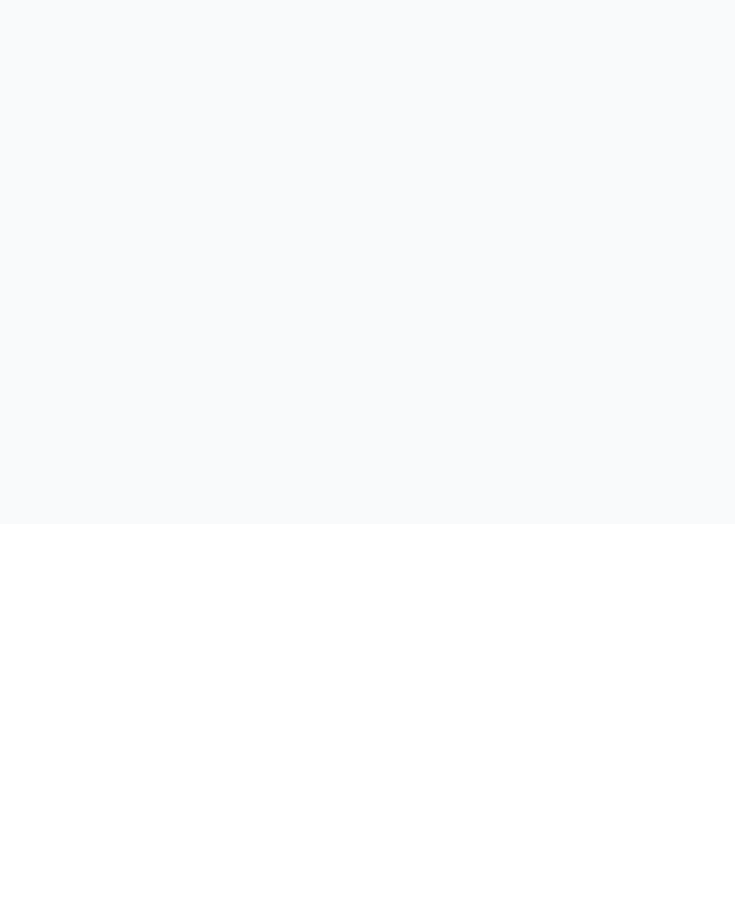
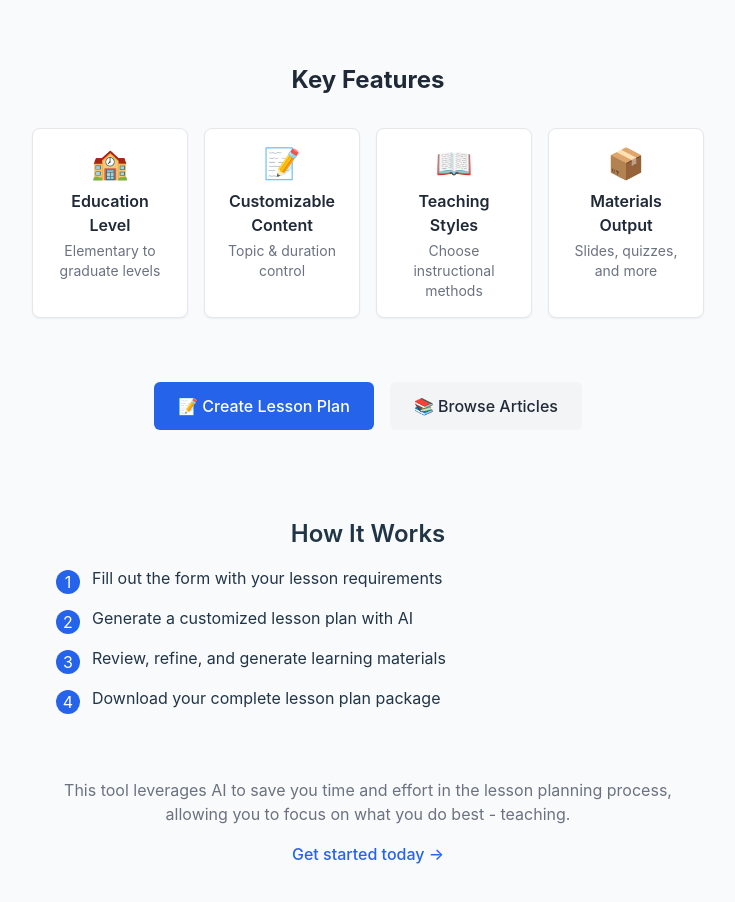
Before and after one commit to xingguo-huang/fullstack-mern, a React (Vite) app in the folder front-end/: page / in a window 1280 px wide. Shown: the part 308-1210 px from the top of the page, without its empty margins (272-1007 px from the left). Before the commit the page ends 864 px from the top, so only its background shows below. Built offline with nearby package versions, Linux system fonts and the light colour scheme; no server answers.

Commit message:
Revamp HomePage layout with enhanced UI, key features, quick links, and a how-to section for improved user engagement

```diff
--- a/front-end/src/pages/HomePage.jsx
+++ b/front-end/src/pages/HomePage.jsx
@@ -1,7 +1,86 @@
+import { Link } from 'react-router-dom';
+
 export default function HomePage() {
   return (
-    <div>
-      <h1>Welcome to the home page!</h1>
+    <div className="max-w-4xl mx-auto py-12 px-4">
+      <div className="text-center mb-16">
+        <h1 className="text-4xl font-bold text-gray-900 mb-4">AI Lesson Plan Generator</h1>
+        <p className="text-xl text-gray-600">
+          Create customized, effective, and engaging lesson plans tailored to your teaching needs.
+        </p>
+      </div>
+
+      {/* Key Features */}
+      <div className="mb-16">
+        <h2 className="text-2xl font-bold mb-8 text-center text-gray-800">Key Features</h2>
+        <div className="grid grid-cols-1 sm:grid-cols-2 lg:grid-cols-4 gap-4 text-center">
+          {[
+            { icon: '🏫', title: 'Education Level', desc: 'Elementary to graduate levels' },
+            { icon: '📝', title: 'Customizable Content', desc: 'Topic & duration control' },
+            { icon: '📖', title: 'Teaching Styles', desc: 'Choose instructional methods' },
+            { icon: '📦', title: 'Materials Output', desc: 'Slides, quizzes, and more' },
+          ].map(({ icon, title, desc }) => (
+            <div key={title} className="bg-white border border-gray-200 rounded-lg p-4 shadow-sm hover:shadow transition">
+              <div className="flex flex-col items-center">
+                <div className="text-3xl mb-2">{icon}</div>
+                <h3 className="text-base font-semibold text-gray-800">{title}</h3>
+                <p className="text-sm text-gray-500 mt-1">{desc}</p>
+              </div>
+            </div>
+          ))}
+        </div>
+      </div>
+
+
+      {/* Quick Links */}
+      <div className="flex flex-col md:flex-row justify-center gap-4 mb-16">
+        <Link
+          to="/lesson-plan"
+          className="bg-blue-600 text-white py-3 px-6 rounded-md text-center font-medium hover:bg-blue-700 transition-colors"
+        >
+          📝 Create Lesson Plan
+        </Link>
+        <Link
+          to="/articles"
+          className="bg-gray-100 text-gray-800 py-3 px-6 rounded-md text-center font-medium hover:bg-gray-200 transition-colors"
+        >
+          📚 Browse Articles
+        </Link>
+      </div>
+
+      {/* Simple How-To Section */}
+      <div className="bg-gray-50 p-6 rounded-lg mb-10">
+        <h2 className="text-2xl font-semibold mb-4 text-center">How It Works</h2>
+        <ul className="space-y-3">
+          {[
+            'Fill out the form with your lesson requirements',
+            'Generate a customized lesson plan with AI',
+            'Review, refine, and generate learning materials',
+            'Download your complete lesson plan package',
+          ].map((text, idx) => (
+            <li key={idx} className="flex items-start">
+              <span className="bg-blue-600 text-white rounded-full w-6 h-6 flex items-center justify-center mr-3 mt-1 flex-shrink-0">
+                {idx + 1}
+              </span>
+              <span>{text}</span>
+            </li>
+          ))}
+        </ul>
+      </div>
+
+
+      <div className="text-center">
+        <p className="text-gray-500 mb-4">
+          This tool leverages AI to save you time and effort in the lesson planning process,
+          allowing you to focus on what you do best - teaching.
+        </p>
+        <Link
+          to="/lesson-plan"
+          className="inline-block font-medium text-blue-600 hover:underline"
+        >
+          Get started today →
+        </Link>
+      </div>
     </div>
   );
 }
```
